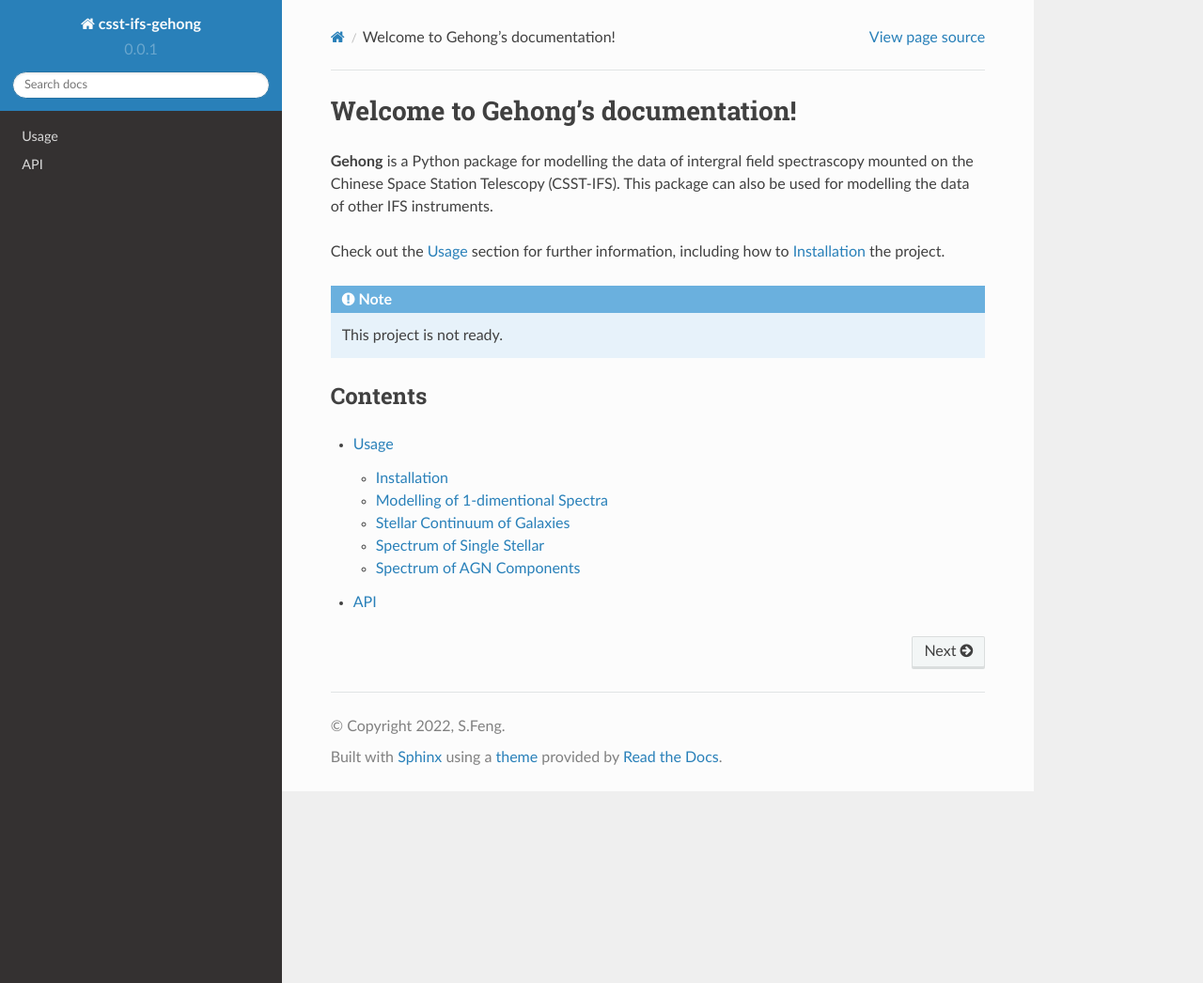
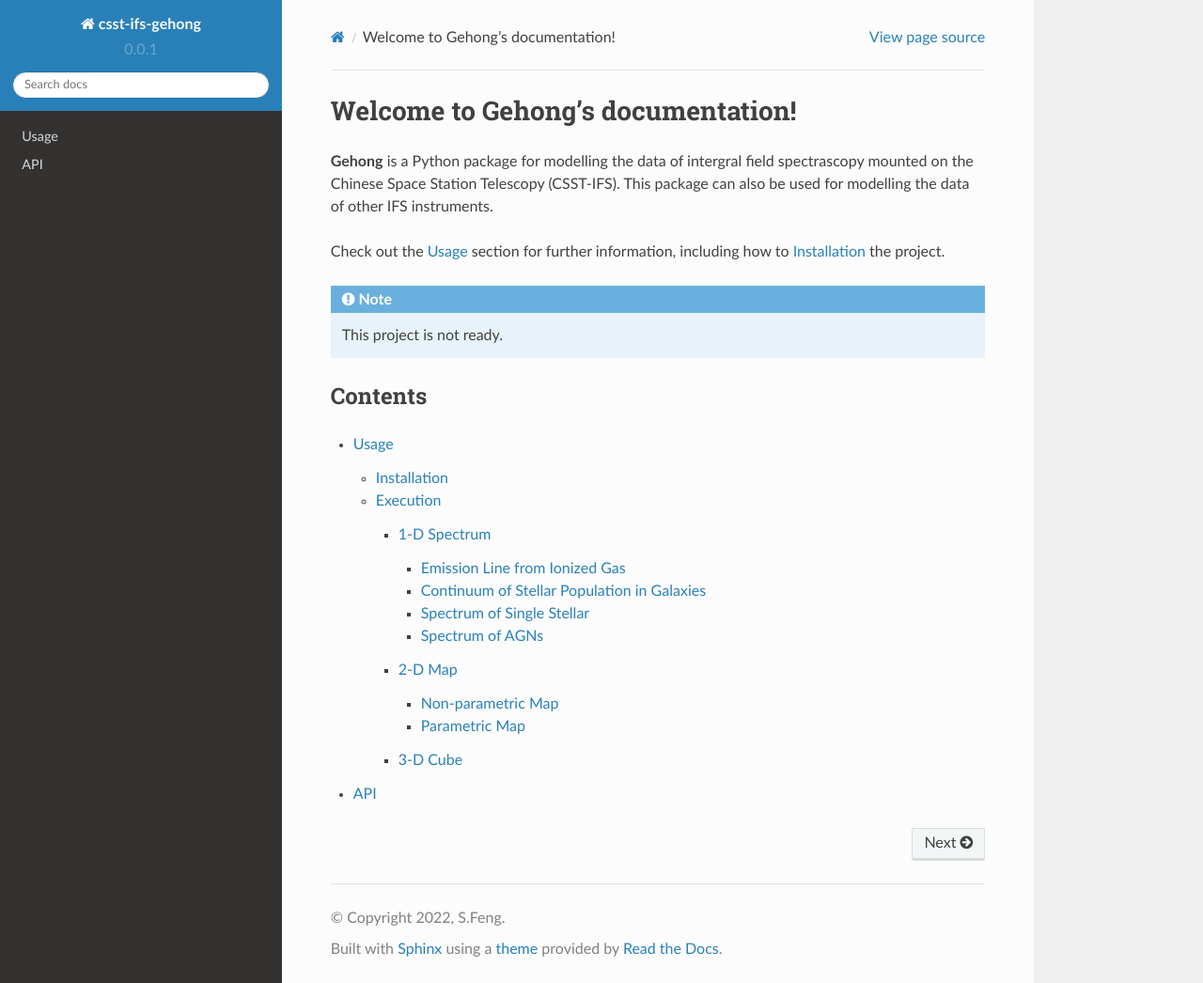
Before and after one commit to fengshuai0210/csst-ifs-gehong, a Sphinx documentation site: the page built from docs/source/index.rst, in a window 1280 px wide and 1046 px high. Shown: the whole window at 94% size. Built offline with Sphinx 7.4.7 and the Read the Docs theme 2.0.0, drawn with Linux system fonts in a browser that asks for light colours.

Commit message:
Update usage.rst

```diff
--- a/docs/source/usage.rst
+++ b/docs/source/usage.rst
@@ -12,30 +12,42 @@ To use ``csst-ifs-gehong``, first install it using ``pip``:
 
 $ pip install csst-ifs-gehong
 
-Modelling of 1-dimentional Spectra
+Execution
 ----------------
 
-First, you can use the ``gehong.EmissionLineTemplate()`` function to load the information of emission lines, such as the line list.
+1-D Spectrum
+~~~~~~~~~~~~~~~~
 
-.. autofunction:: lumache.get_random_ingredients
+``sed``
 
-The ``kind`` parameter should be either ``"meat"``, ``"fish"``,
-or ``"veggies"``. Otherwise, :py:func:`lumache.get_random_ingredients`
-will raise an exception.
+Emission Line from Ionized Gas
+++++++++++++++++++++++++++++++
 
-.. autoexception:: lumache.InvalidKindError
+``sed.IonizedGas``
 
-For example:
+Continuum of Stellar Population in Galaxies
++++++++++++++++++++++++++++++++++++++++++++
 
->>> import lumache
->>> lumache.get_random_ingredients()
-['shells', 'gorgonzola', 'parsley']
-
-Stellar Continuum of Galaxies
-----------------
+``sed.StellarPop``
 
 Spectrum of Single Stellar
-----------------
+++++++++++++++++++++++++++
 
-Spectrum of AGN Components
-----------------
+``sed.SingleStellar``
+
+Spectrum of AGNs
+++++++++++++++++
+
+``sed.AGN``
+
+2-D Map
+~~~~~~~
+
+Non-parametric Map
+++++++++++++++++++
+
+Parametric Map
+++++++++++++++
+
+3-D Cube
+~~~~~~~~
```
